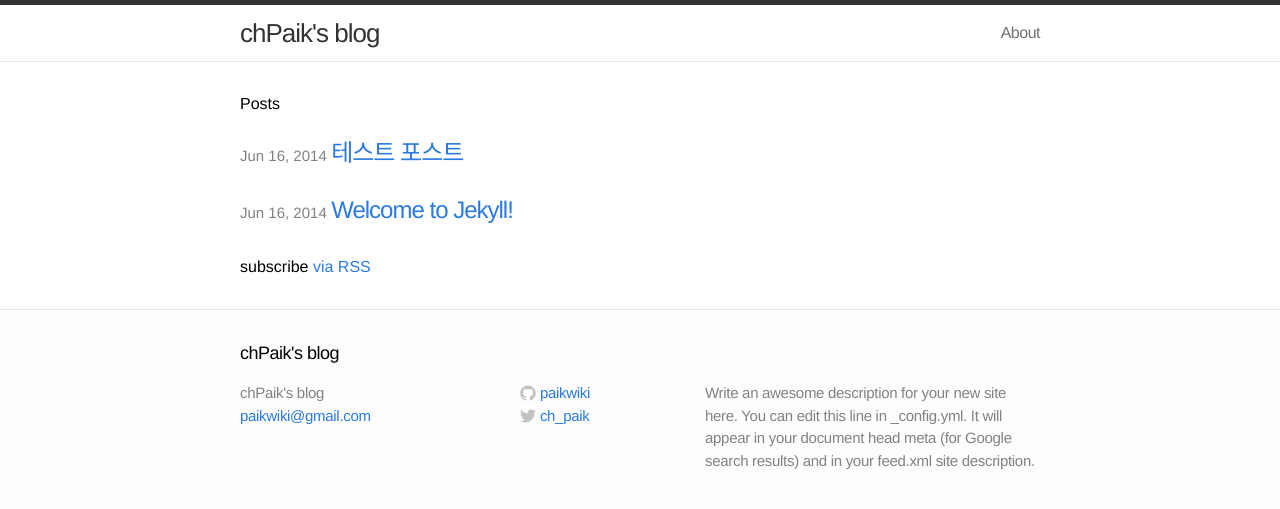
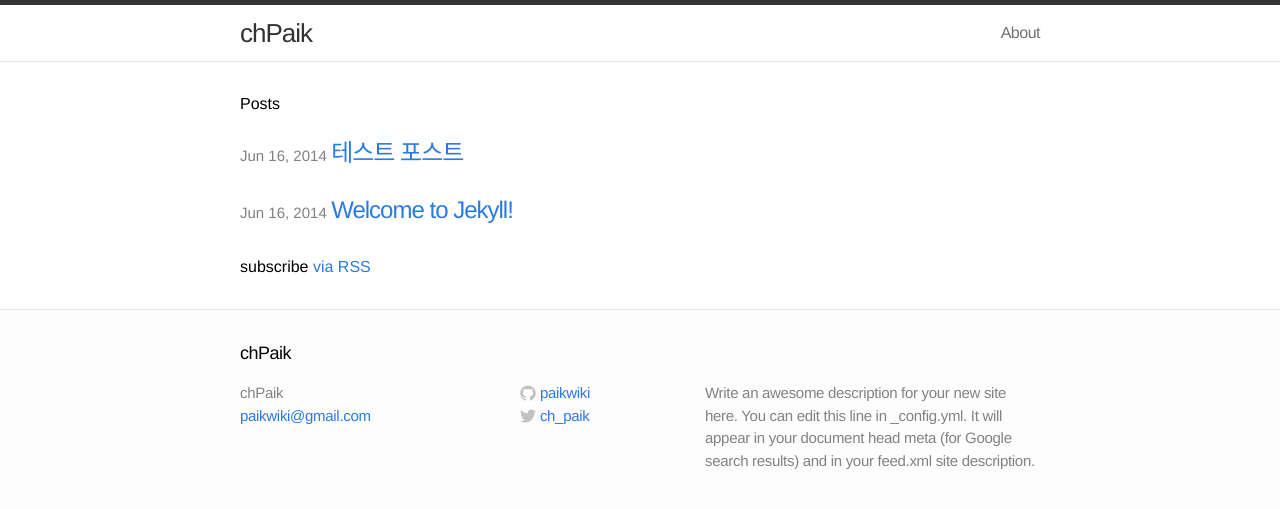
Before and after one commit to paikwiki/paikwiki.github.io, a Jekyll site: the page built from index.html, in a window 1280 px wide. Shown: the top 509 px of the page. Built offline with Jekyll 4.4.1, drawn with Linux system fonts in a browser that asks for light colours.

Commit message:
블로그 이름 변

```diff
--- a/_config.yml
+++ b/_config.yml
@@ -1,5 +1,5 @@
 # Site settings
-title: chPaik's blog
+title: chPaik
 email: paikwiki@gmail.com
 description: "Write an awesome description for your new site here. You can edit this line in _config.yml. It will appear in your document head meta (for Google search results) and in your feed.xml site description."
 baseurl: ""
```
